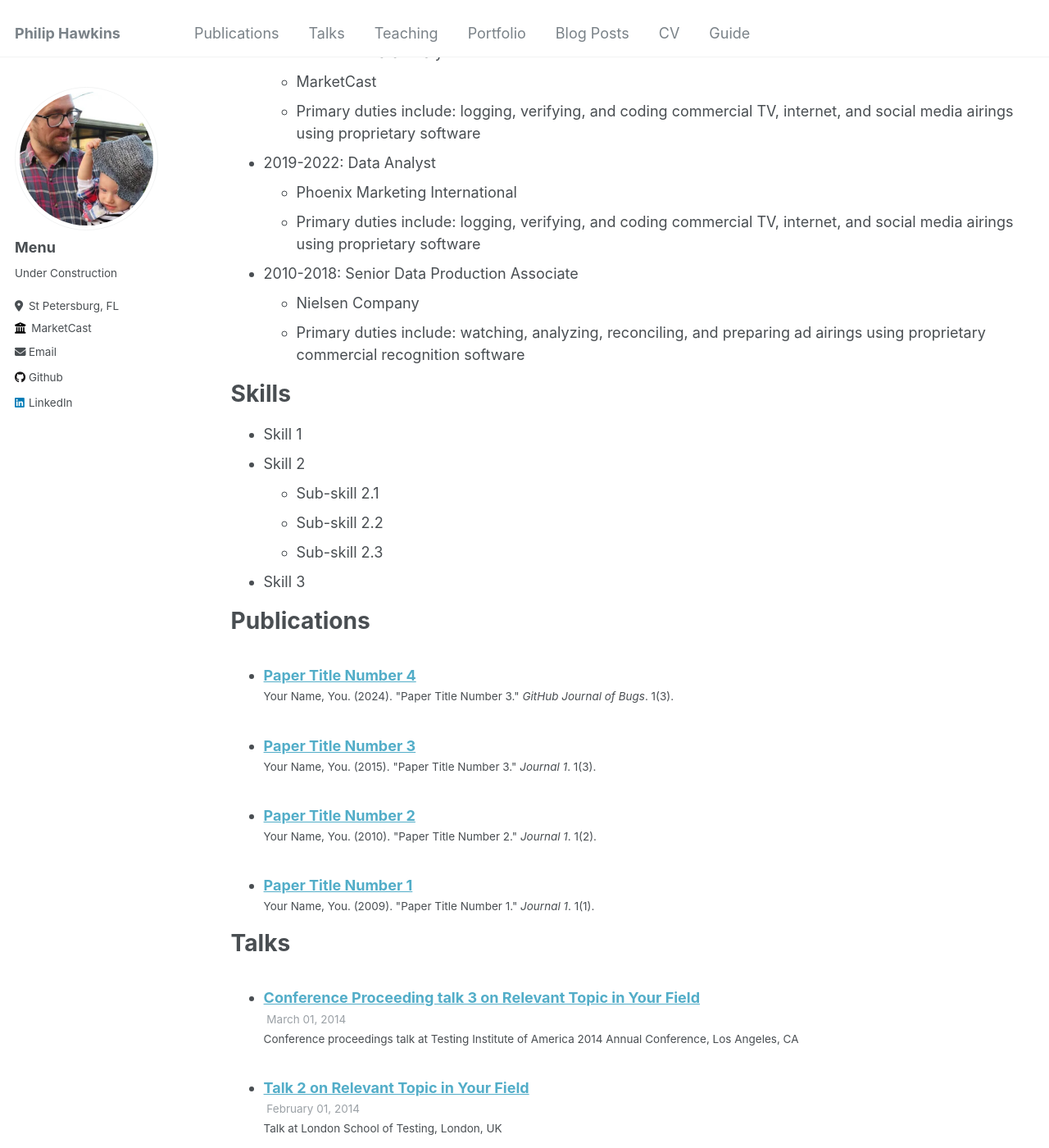
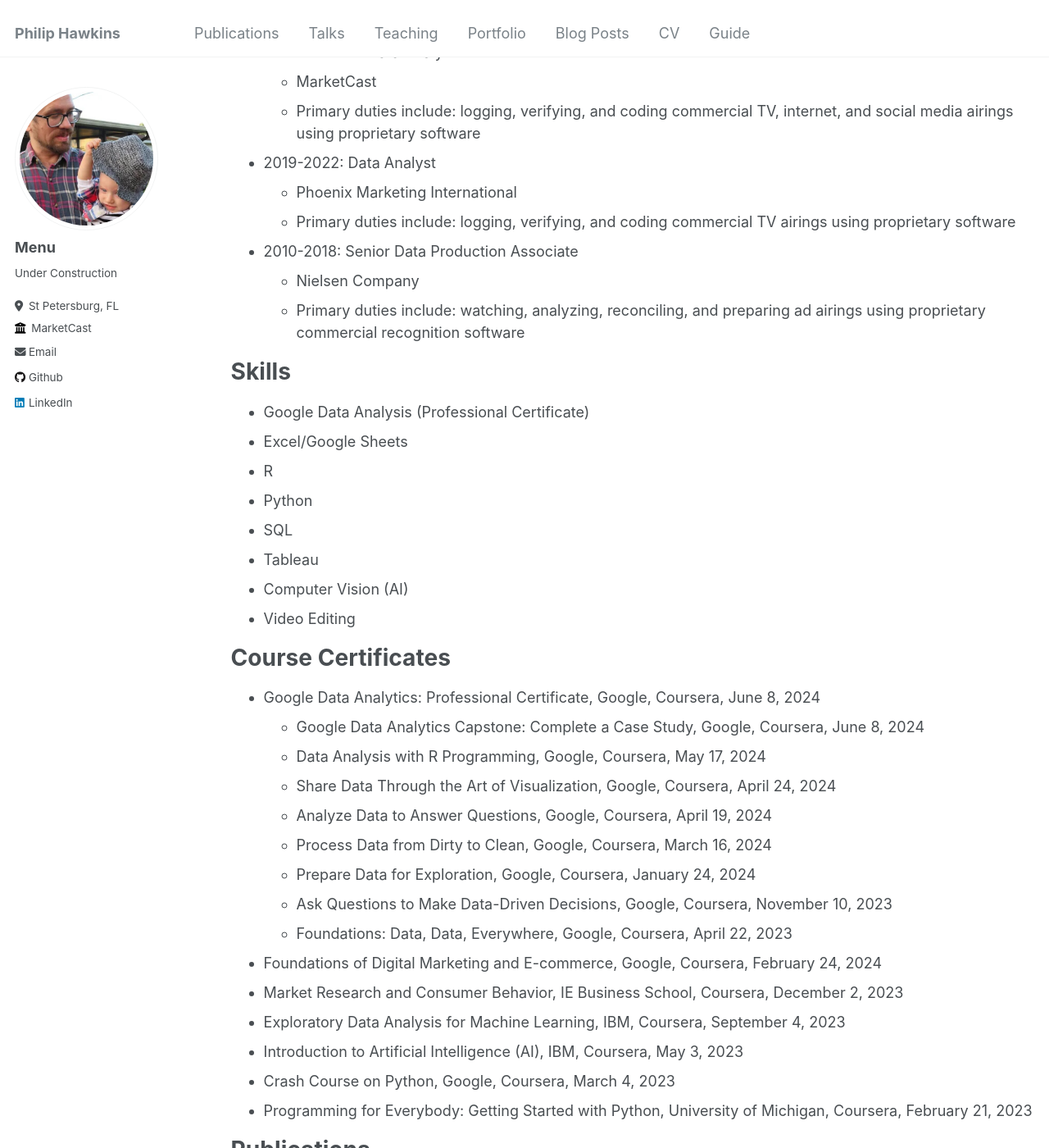
Before and after one commit to philip-hawkins-git/philip-hawkins-git.github.io, a Jekyll site: the page built from _pages/cv.md, in a window 1280 px wide and 1400 px high, scrolled down 283 px. Shown: the whole window at 82% size. Built offline with Jekyll 4.4.1, drawn with Linux system fonts in a browser that asks for light colours; some of the changed text lies outside the part shown.

Commit message:
Update cv.md

```diff
--- a/_pages/cv.md
+++ b/_pages/cv.md
@@ -22,7 +22,7 @@
 
 * 2019-2022: Data Analyst
   * Phoenix Marketing International
-  * Primary duties include: logging, verifying, and coding commercial TV, internet, and social media airings using proprietary software
+  * Primary duties include: logging, verifying, and coding commercial TV airings using proprietary software
 
 * 2010-2018: Senior Data Production Associate
   * Nielsen Company
@@ -30,12 +30,32 @@
 
 Skills
 ======
-* Skill 1
-* Skill 2
-  * Sub-skill 2.1
-  * Sub-skill 2.2
-  * Sub-skill 2.3
-* Skill 3
+* Google Data Analysis (Professional Certificate)
+* Excel/Google Sheets
+* R
+* Python
+* SQL
+* Tableau
+* Computer Vision (AI)
+* Video Editing
+
+Course Certificates
+======
+* Google Data Analytics: Professional Certificate, Google, Coursera, June 8, 2024
+  * Google Data Analytics Capstone: Complete a Case Study, Google, Coursera, June 8, 2024
+  * Data Analysis with R Programming, Google, Coursera, May 17, 2024
+  * Share Data Through the Art of Visualization, Google, Coursera, April 24, 2024
+  * Analyze Data to Answer Questions, Google, Coursera, April 19, 2024
+  * Process Data from Dirty to Clean, Google, Coursera, March 16, 2024
+  * Prepare Data for Exploration, Google, Coursera, January 24, 2024
+  * Ask Questions to Make Data-Driven Decisions, Google, Coursera, November 10, 2023
+  * Foundations: Data, Data, Everywhere, Google, Coursera, April 22, 2023
+* Foundations of Digital Marketing and E-commerce, Google, Coursera, February 24, 2024
+* Market Research and Consumer Behavior, IE Business School, Coursera, December 2, 2023
+* Exploratory Data Analysis for Machine Learning, IBM, Coursera, September 4, 2023
+* Introduction to Artificial Intelligence (AI), IBM, Coursera, May 3, 2023
+* Crash Course on Python, Google, Coursera, March 4, 2023
+* Programming for Everybody: Getting Started with Python, University of Michigan, Coursera, February 21, 2023
 
 Publications
 ======
@@ -49,12 +69,6 @@
     {% include archive-single-talk-cv.html  %}
   {% endfor %}</ul>
 
-Teaching
-======
-  <ul>{% for post in site.teaching reversed %}
-    {% include archive-single-cv.html %}
-  {% endfor %}</ul>
-
 Service and leadership
 ======
 * Currently signed in to 43 different slack teams
```
